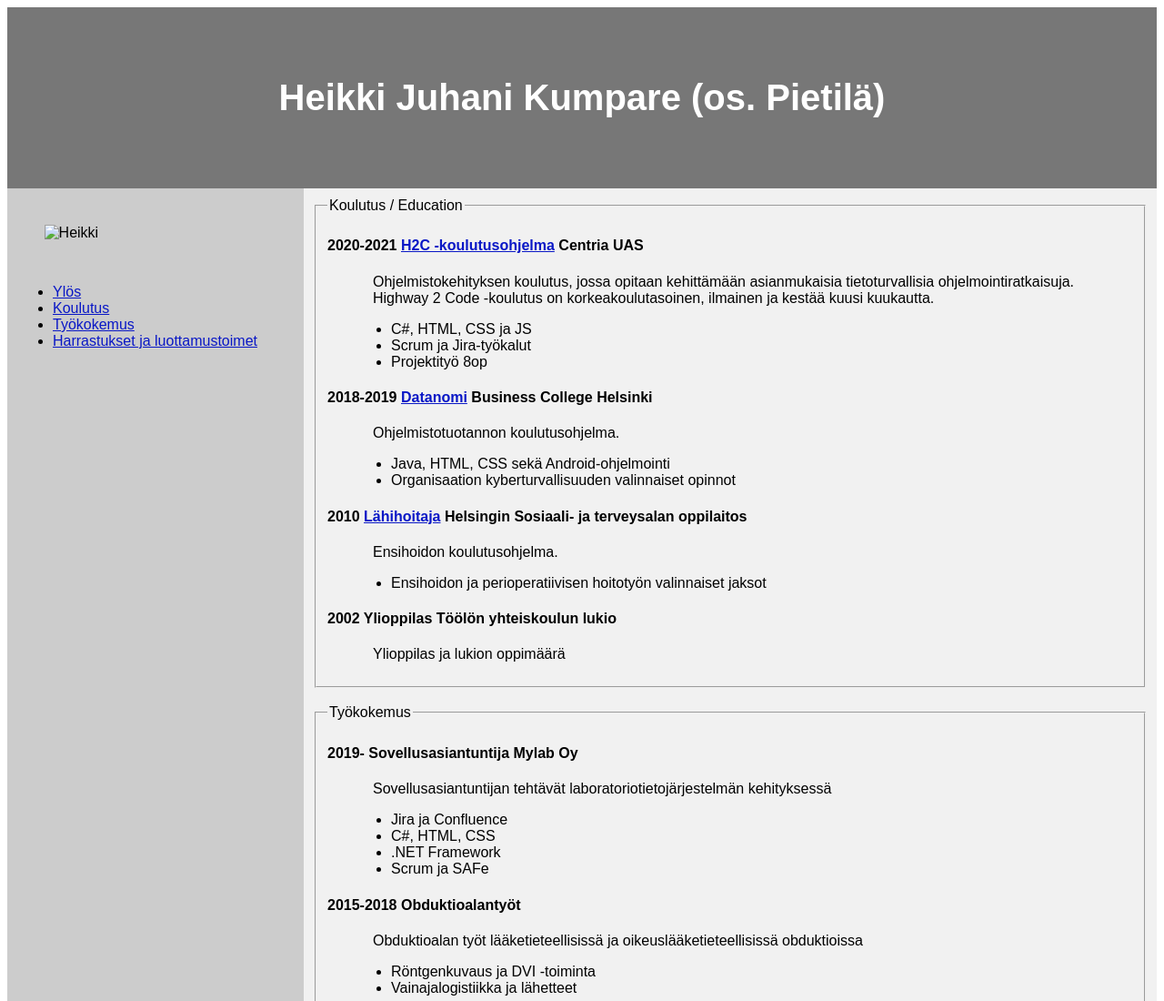
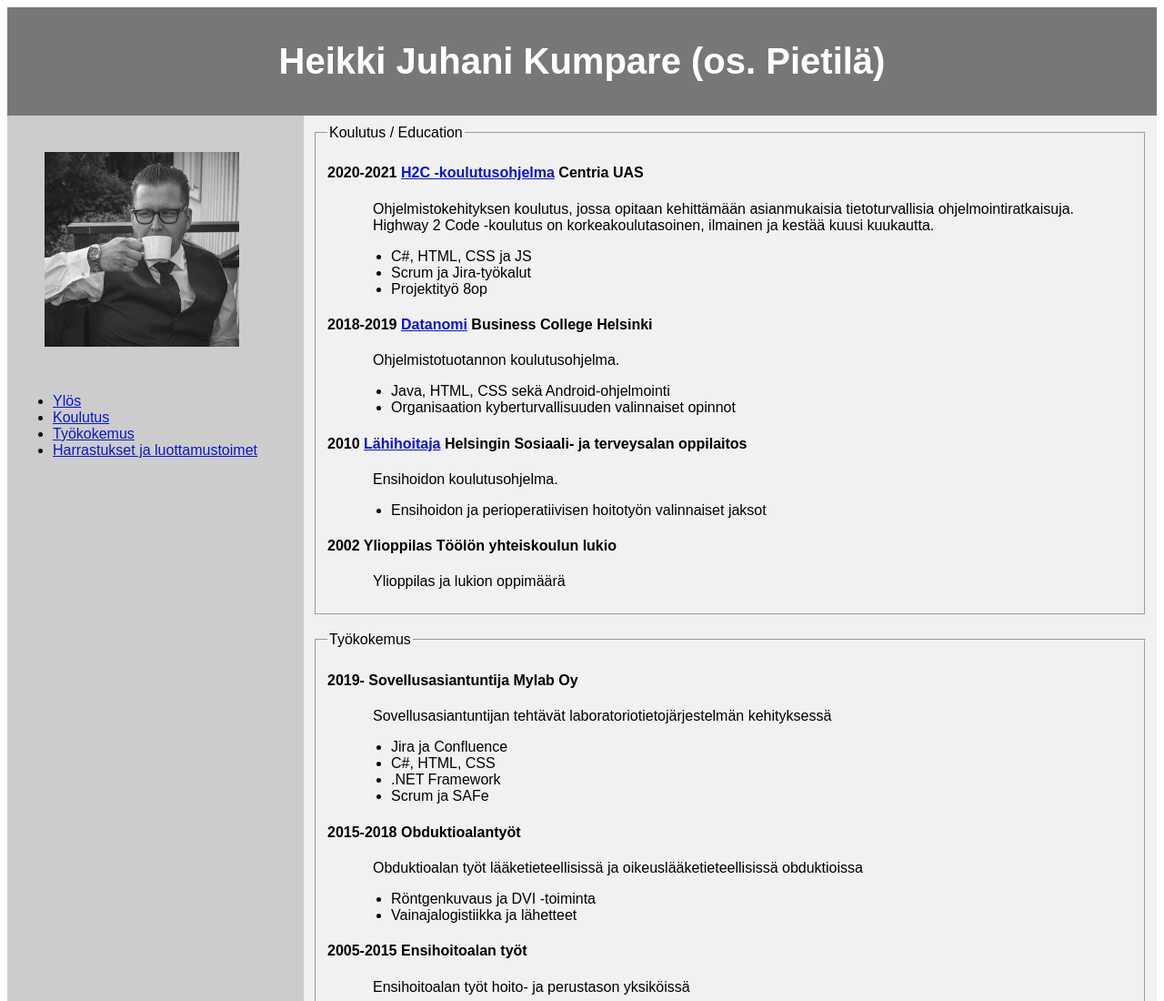
Before and after one commit to heikkijuhani/web-dev-intro-css, a plain HTML site: page docs/index.html in a window 1280 px wide. Shown: the top 1100 px of the page at 91% size. Drawn offline with Linux system fonts and the light colour scheme.

Commit message:
final 21.11.2020

```diff
--- a/docs/index.html
+++ b/docs/index.html
@@ -1,13 +1,12 @@
 <!DOCTYPE html>
 <html>
-
 <head>
 	<meta charset="UTF-8">
 	<meta name="keywords" content="paikannus, paikkatieto" />
 	<meta name="viewport" content="width=device-width, initial-scale=1.0">
 	<LINK rel="stylesheet" type="text/css" href="style.css">
 
-	<link rel="icon" type="image/png" href="./heikki1.jpg">
+	<link rel="icon" type="image/png" href="./heikki.jpg">
 
 	<title>Heikki Juhani Kumpare (os. Pietilä)</title>
 
@@ -25,7 +24,7 @@
 
 
 		<nav>
-			<img src="heikki1.jpg" alt="Heikki" style="width: 70%; margin: 10%;">
+			<img src="heikki.jpg" alt="Heikki" style="width: 70%; margin: 10%;">
 
 			<div style="position: fixed;">
 				<ul>
--- a/docs/style.css
+++ b/docs/style.css
@@ -22,7 +22,7 @@ a:active {
 
 header {
   background-color: #777;
-  padding: 50px;
+  padding: 10px;
   text-align: center;
   font-size: 20px;
   color: white;
```
Also changed, not shown: docs/heikki.jpg (added).
